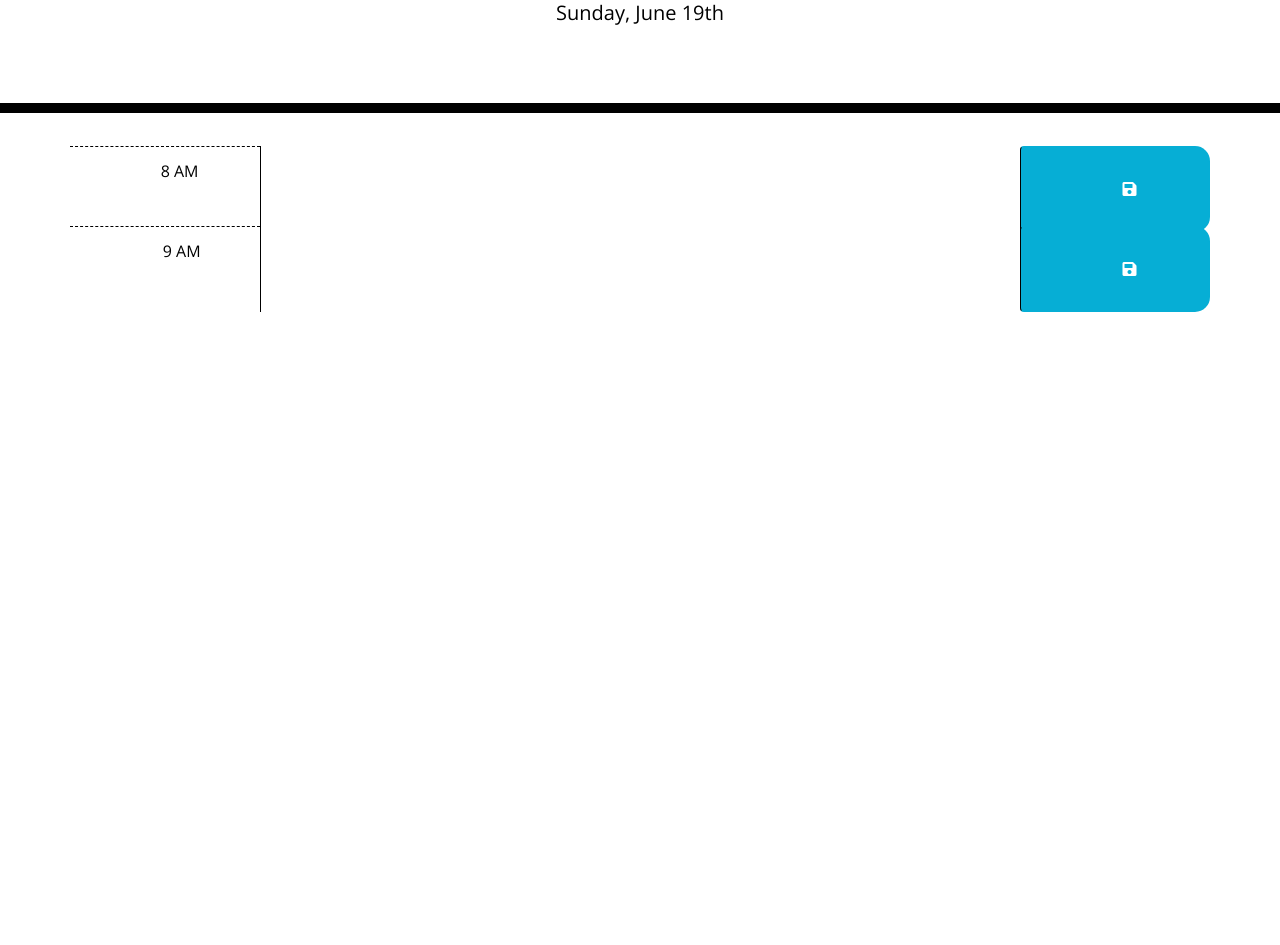
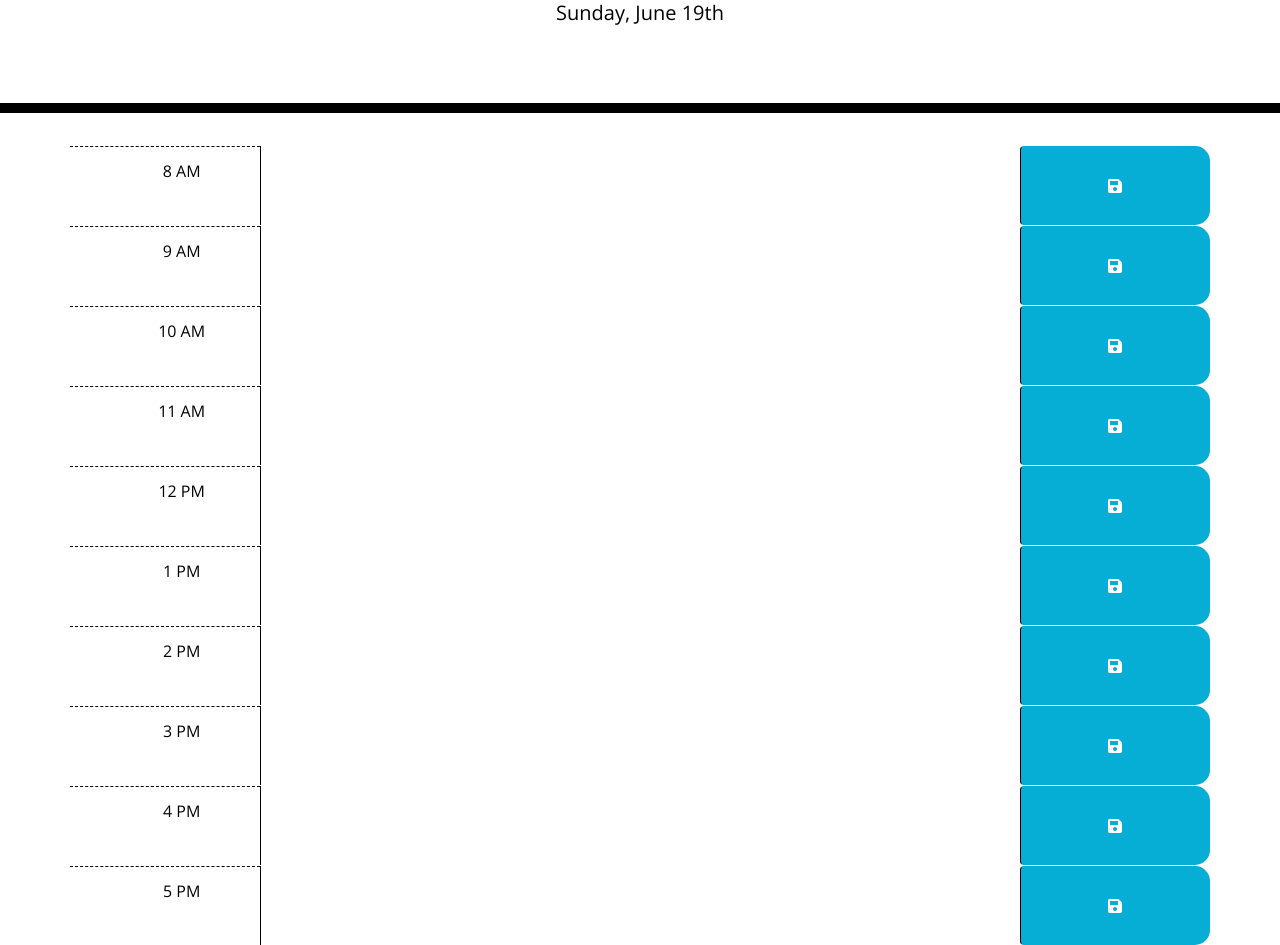
Before and after one commit to Alexander-Perry/Work-Day-Scheduler, a plain HTML site: page index.html in a window 1280 px wide. Shown: the part 191-1136 px from the top of the page. Before the commit the page ends 800 px from the top, so only its background shows below. Drawn offline with nearby package versions, Linux system fonts and the light colour scheme.

Commit message:
Color coding set, local storage save function working - TODO: localstorage load

```diff
--- a/assets/script.js
+++ b/assets/script.js
@@ -23,25 +23,68 @@
 // * jquery
 // * fontawesome - the icons
 // * moment
-var currentDay, currentHour;
+var currentDay = moment().format("dddd, MMMM Do");
+var currentHour = moment().hour();
+$("#currentDay").text(currentDay);
+
 
 //TODO:
 // 3 columns, timeslot, the event, save button
 // event is text entry that can be modded, save button saves to local storage.
 // colour code the events based on time.
 
+
+// 1 minute timer to refresh current day/hour and change the classes based on past/present/future. -- No need to run the check any more frequent than this.
+
+//Move below into a function...
+
 setInterval(() => {
-    currentDay = moment().format("dddd, MMMM Do")
-    currentHour = moment().format("hh")
-    $("#currentDay").text(currentDay);
+    currentDay = moment().format("dddd, MMMM Do");
+    currentHour = moment().hour();
+    if($("#currentDay").text() != currentDay){
+        $("#currentDay").text(currentDay);
+    };
+    console.log($("#currentDay").text());
 
-    /// classes = past, .present .future already exist.
-    // If query for currenthour and the timeblocks
+    $(".row").each(function (index) {
+        //Check for Past
+        if (parseInt($(this).attr("data-hour")) < currentHour && !$(this).hasClass("past")) {
+            $(this).removeClass("present future").addClass("past");
+            console.log("past added");
+        };
+        //Check for Present
+        if (parseInt($(this).attr("data-hour")) == currentHour && !$(this).hasClass("present")) {
+            $(this).removeClass("past future").addClass("present");
+            console.log("present added");
+        };
+        //Check for Future
+        if (parseInt($(this).attr("data-hour")) > currentHour && !$(this).hasClass("future")) {
+            $(this).removeClass("past present").addClass("future");
+            console.log("future added");
+        };
+        // if localStorage.getItem($(this).attr("id")    )
+        console.log($(this).attr("id"));
+        var currentID = $(this).attr("id");
 
+        if (localStorage.getItem(currentID) !== null) {
+            console.log(localStorage.getItem(currentID));
 
-    // standard Timer to get current date/time and update the id "currentDay" - update every second
-    // Check current time vs the 'timeblocks' and colour based on past (grey),present (red),future (green).
+            // $(this).children(".description").val()
+        }
 
-}, 1000);
+    });
+
+}, 10000);
+
+$(".saveBtn").click(function(event){
+    event.stopPropagation();
+    //save to local storage
+    var elementID = $(this).parent().attr("id"); //get the ID of the row
+    var elementText = $(this).siblings("textarea").val(); // get the text in the textarea
+
+    localStorage.setItem(elementID, elementText);
+
+});
 
 // click event for save button. That's really it... trigger event off 'this' row.
+// this.siblings(textarea)
--- a/index.html
+++ b/index.html
@@ -21,44 +21,118 @@
   </header>
   <div class="container">
     <!-- Timeblocks go here -->
-    <!--  Save button icon - https://fontawesome.com/v5/icons/save?s=solid  -->
+    <!--  Save button icon - https://fontawesome.com/v5/icons/save?s=solid - '<i class=fas fa-save"></i>'' -- needs to be inline with 'button' otherwise it messes layout -->
+    <!-- Warning: Bootstrap .btn messes up layout -->
     <!-- css classes, 'hour', 'description', 'saveBtn' -->
     <!-- 8am -->
-    <div class="row time-block">
+    <div class="row time-block" id="8" data-hour="8">
       <div class="col-md-2 hour">
-        8 AM <!--doesn't align well?-->
+        8 AM
       </div>
       <textarea class="col-md-8 description"></textarea>
-      <button class="btn col-md-2 saveBtn"> <!--.btn class from bootstrap, saveBtn from CSS-->
-        <i class="fas fa-save"></i> <!-- '<i class=fas fa-save">'' from font-awesome -->
-      </button>
+      <button class="btn saveBtn col-md-2"><i class="fas fa-save"></i></button>
     </div>
     <!-- 9am -->
-    <div class="row time-block">
+    <div class="row time-block" id="9" data-hour="9">
       <div class="col-md-2 hour">
         9 AM
       </div>
       <textarea class="col-md-8 description"></textarea>
-      <button class="btn col-md-2 saveBtn"> <!--.btn class from bootstrap, saveBtn from CSS-->
-        <i class="fas fa-save"></i> <!-- '<i class=fas fa-save">'' from font-awesome -->
-      </button>
+      <button class="btn saveBtn col-md-2"><i class="fas fa-save"></i></button>
     </div>
     <!-- 10 -->
-
+    <div class="row time-block" id="10" data-hour="10">
+      <div class="col-md-2 hour">
+        10 AM
+      </div>
+      <textarea class="col-md-8 description"></textarea>
+      <button class="btn saveBtn col-md-2"><i class="fas fa-save"></i></button>
+    </div>
     <!-- 11 -->
+    <div class="row time-block" id="11" data-hour="11">
+      <div class="col-md-2 hour">
+        11 AM
+      </div>
+      <textarea class="col-md-8 description"></textarea>
+      <button class="btn saveBtn col-md-2"><i class="fas fa-save"></i></button>
+    </div>
 
     <!-- 12 -->
+    <div class="row time-block" id="12" data-hour="12">
+      <div class="col-md-2 hour">
+        12 PM
+      </div>
+      <textarea class="col-md-8 description"></textarea>
+      <button class="btn saveBtn col-md-2"><i class="fas fa-save"></i></button>
+    </div>
 
     <!-- 13 -->
+    <div class="row time-block" id="13" data-hour="13">
+      <div class="col-md-2 hour">
+        1 PM
+      </div>
+      <textarea class="col-md-8 description"></textarea>
+      <button class="btn saveBtn col-md-2"><i class="fas fa-save"></i></button>
+    </div>
 
     <!-- 14 -->
+    <div class="row time-block" id="14" data-hour="14">
+      <div class="col-md-2 hour">
+        2 PM
+      </div>
+      <textarea class="col-md-8 description"></textarea>
+      <button class="btn saveBtn col-md-2"><i class="fas fa-save"></i></button>
+    </div>
 
     <!-- 15 -->
+    <div class="row time-block" id="15" data-hour="15">
+      <div class="col-md-2 hour">
+        3 PM
+      </div>
+      <textarea class="col-md-8 description"></textarea>
+      <button class="btn saveBtn col-md-2"><i class="fas fa-save"></i></button>
+    </div>
+    <!-- 16 -->
+    <div class="row time-block" id="16" data-hour="16">
+      <div class="col-md-2 hour">
+        4 PM
+      </div>
+      <textarea class="col-md-8 description"></textarea>
+      <button class="btn saveBtn col-md-2"><i class="fas fa-save"></i></button>
+    </div>
+    <!-- 17 / 5pm -->
+    <div class="row time-block" id="17" data-hour="17">
+      <div class="col-md-2 hour">
+        5 PM
+      </div>
+      <textarea class="col-md-8 description"></textarea>
+      <button class="btn saveBtn col-md-2"><i class="fas fa-save"></i></button>
+    </div>
 
-    <!-- 16 -->
+    <!-- 10 11pm and 12am for testing  It Works -->
+    <!-- <div class="row time-block" id="22" data-hour="22" >
+    <div class="col-md-2 hour">
+      10 PM
+    </div>
+    <textarea class="col-md-8 description"></textarea>
+    <button class="btn saveBtn col-md-2"><i class="fas fa-save"></i></button>
+  </div>
 
-    <!-- 17 / 5pm -->
+  <div class="row time-block" id="23" data-hour="23" >
+    <div class="col-md-2 hour">
+      11 PM
+    </div>
+    <textarea class="col-md-8 description"></textarea>
+    <button class="btn saveBtn col-md-2"><i class="fas fa-save"></i></button>
+  </div>
 
+  <div class="row time-block" id="24" data-hour="24" >
+    <div class="col-md-2 hour">
+      12 AM
+    </div>
+    <textarea class="col-md-8 description"></textarea>
+    <button class="btn saveBtn col-md-2"><i class="fas fa-save"></i></button>
+  </div> -->
 
 
 
```
